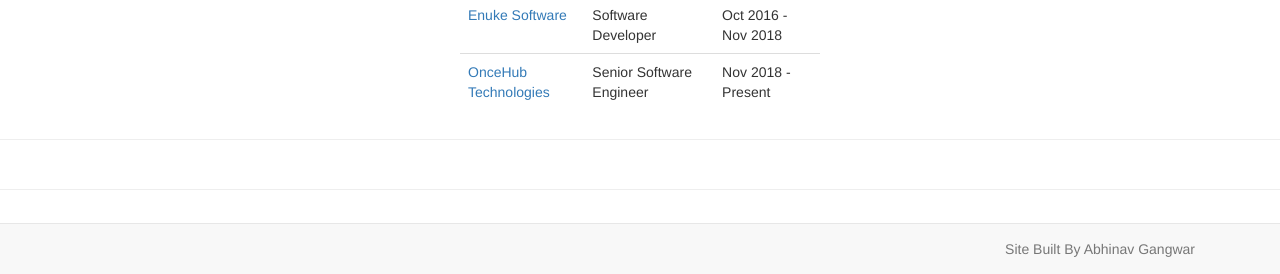
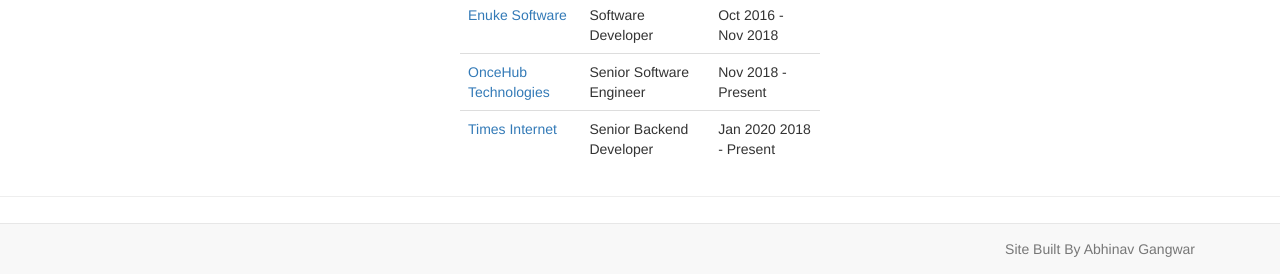
Before and after one commit to abhgangwar/abhgangwar.github.io, a plain HTML site: page index.html in a window 1280 px wide. Shown: the part 526-800 px from the top of the page. Drawn offline with Linux system fonts and the light colour scheme.

Commit message:
Update work experience

```diff
--- a/index.html
+++ b/index.html
@@ -115,6 +115,11 @@
                             <td>Senior Software Engineer</td>
                             <td>Nov 2018 - Present</td>
                         </tr>
+                        <tr>
+                            <td><a href="https://timesinternet.in/" />Times Internet</td>
+                            <td>Senior Backend Developer</td>
+                            <td>Jan 2020 2018 - Present</td>
+                        </tr>
                     </table>
                 </div>
 
```
